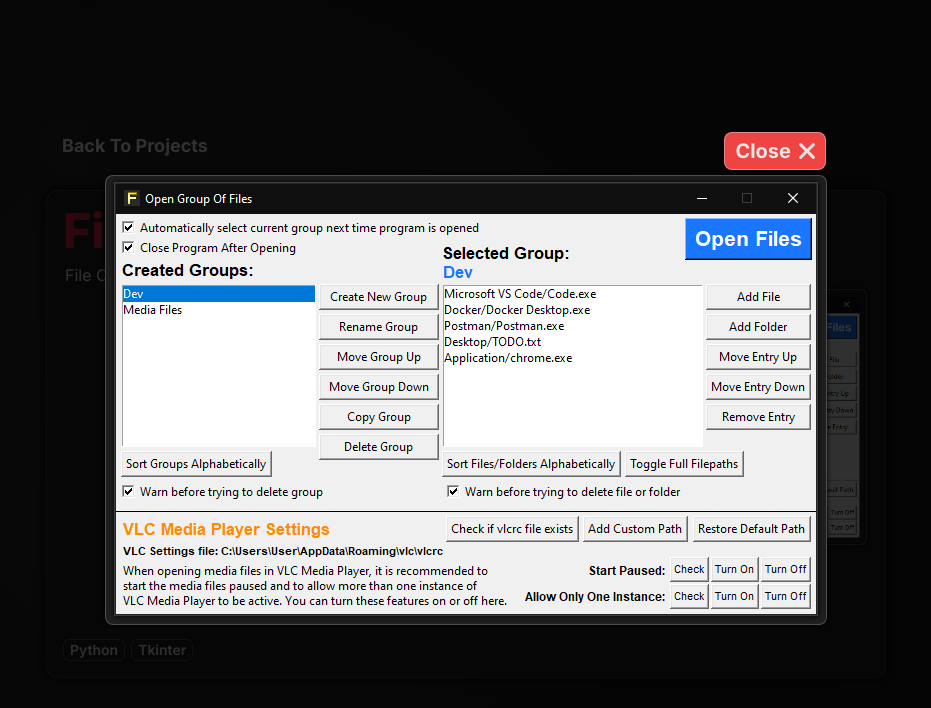
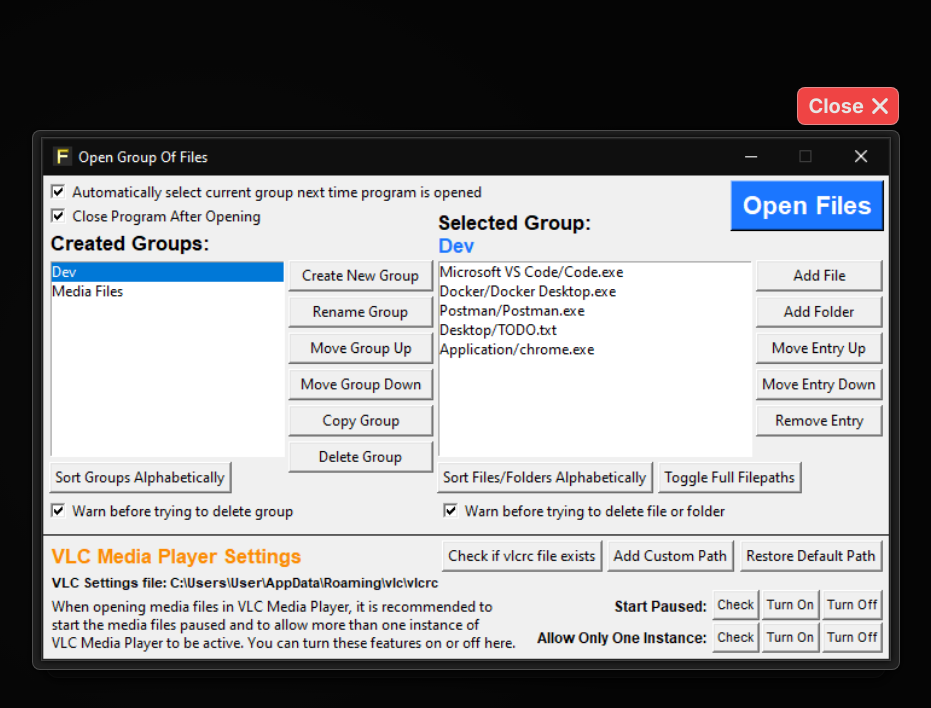
Before and after one commit to vik-ma/portfolio, a Next.js app: page /projects/file-opener in a window 1280 px wide. Both pictures are taken after a click on the picture 837 px from the left and 417 px from the top of the page. Shown: the top 708 px of the page, without its empty margins (174-1105 px from the left). Built offline with nearby package versions, Linux system fonts and the light colour scheme.

Commit message:
Changed handleClickOutisde to only work for left mouse clicks

```diff
--- a/app/components/ImageSlider.tsx
+++ b/app/components/ImageSlider.tsx
@@ -47,6 +47,7 @@ export default function ImageSlider({
   useEffect(() => {
     function handleClickOutside(event: MouseEvent): void {
       if (
+        event.button === 0 &&
         fullImageRef.current &&
         !fullImageRef.current.contains(event.target as Node)
       ) {
@@ -161,10 +162,10 @@ export default function ImageSlider({
                       className={isFullSizeAnimOngoing ? "animate-fade" : ""}
                       src={previewImgSrcList[currentImageIndex]}
                       alt={`${name} Preview Image ${currentImageIndex + 1}`}
-                      width={0}
+                      width={850}
                       height={0}
-                      sizes="100vw"
-                      style={{ width: "100%", height: "auto" }}
+                      // sizes="100vw"
+                      // style={{ width: "100%", height: "auto" }}
                     />
                   </div>
                   {!onlyOneImage && (
```
